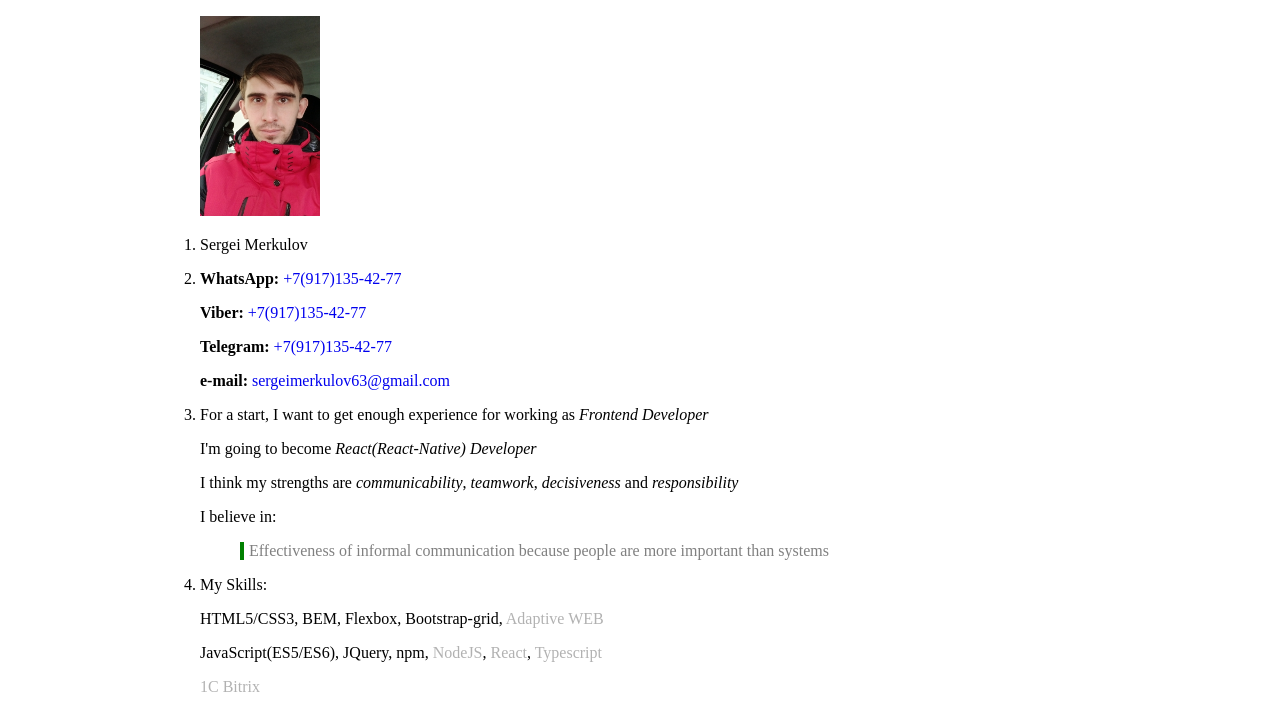
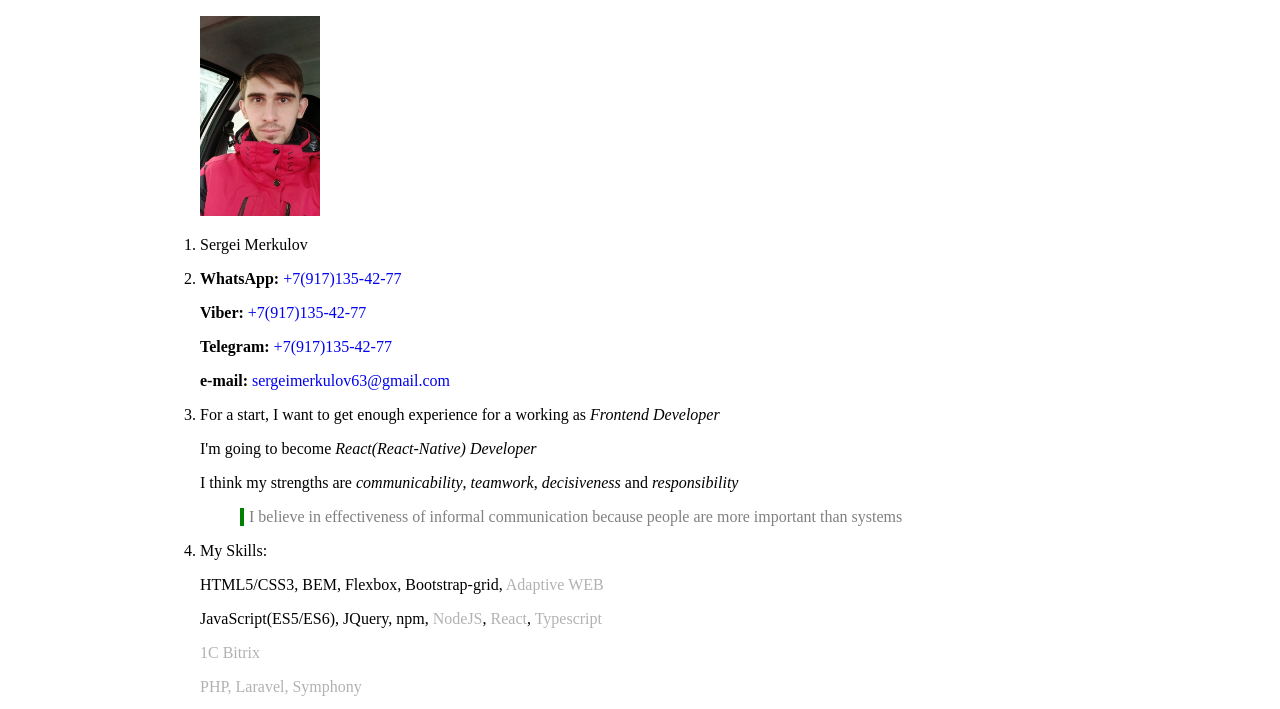
Before and after one commit to SergeiM63/rsschool-cv, a plain HTML site: page index.html in a window 1280 px wide. Shown: the part 80-789 px from the top of the page. Drawn offline with Linux system fonts and the light colour scheme.

Commit message:
fix: fix html

```diff
--- a/index.html
+++ b/index.html
@@ -52,7 +52,7 @@
           </li>
           <li>
             <p>
-              For a start, I want to get enough experience for working as
+              For a start, I want to get enough experience for a working as
               <span class="italic">Frontend Developer</span>
             </p>
             <p>
@@ -66,9 +66,8 @@
               <span class="italic">decisiveness</span> and
               <span class="italic">responsibility</span>
             </p>
-            <p>I believe in:</p>
               <blockquote>
-                Effectiveness of informal communication because people are more
+                I believe in effectiveness of informal communication because people are more
                 important than systems
               </blockquote>
           </li>
@@ -113,7 +112,7 @@
             </p>
             <p>
               I took a course English in school
-              <a href="https://willspeak.ru/" target="_blank"><span class="italic">WillSpeak</span></a>and a course of Internet-marketing by business school
+              <a href="https://willspeak.ru/" target="_blank"><span class="italic">WillSpeak</span></a> and a course of Internet-marketing by business school
               <a href="https://imsider.ru/" target="_blank"><span class="italic">Imsider</span></a>
             </p>
           </li>
```
